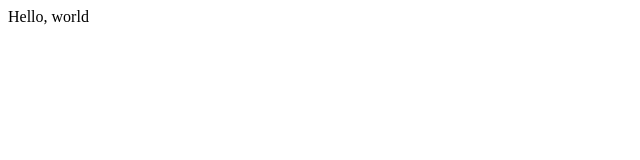
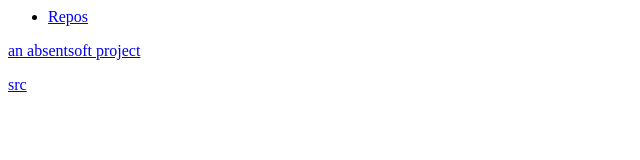
Before and after one commit to quangv/thirtyapps-sad, a plain HTML site: page index.html in a window 1280 px wide. Shown: the whole page, without its empty margins (0-640 px from the left). Drawn offline with Linux system fonts and the light colour scheme.

Commit message:
init homepage

```diff
--- a/index.html
+++ b/index.html
@@ -1 +1,18 @@
-Hello, world
+<html>
+  <head>
+    <title>ThirtyApps</title>
+  </head>
+  <body>
+    <ul>
+      <li>
+        <a href="http://repos.thirtyapps.com">Repos</a>
+      </li>
+    </ul>
+    <footer>
+      <p>
+        <a href="http://absentsoft.com">an absentsoft project</a>
+      </p>
+      <a href="https://github.com/quangv/thirtyapps-sad">src</a>
+    </footer>
+  </body>
+</html>
```
